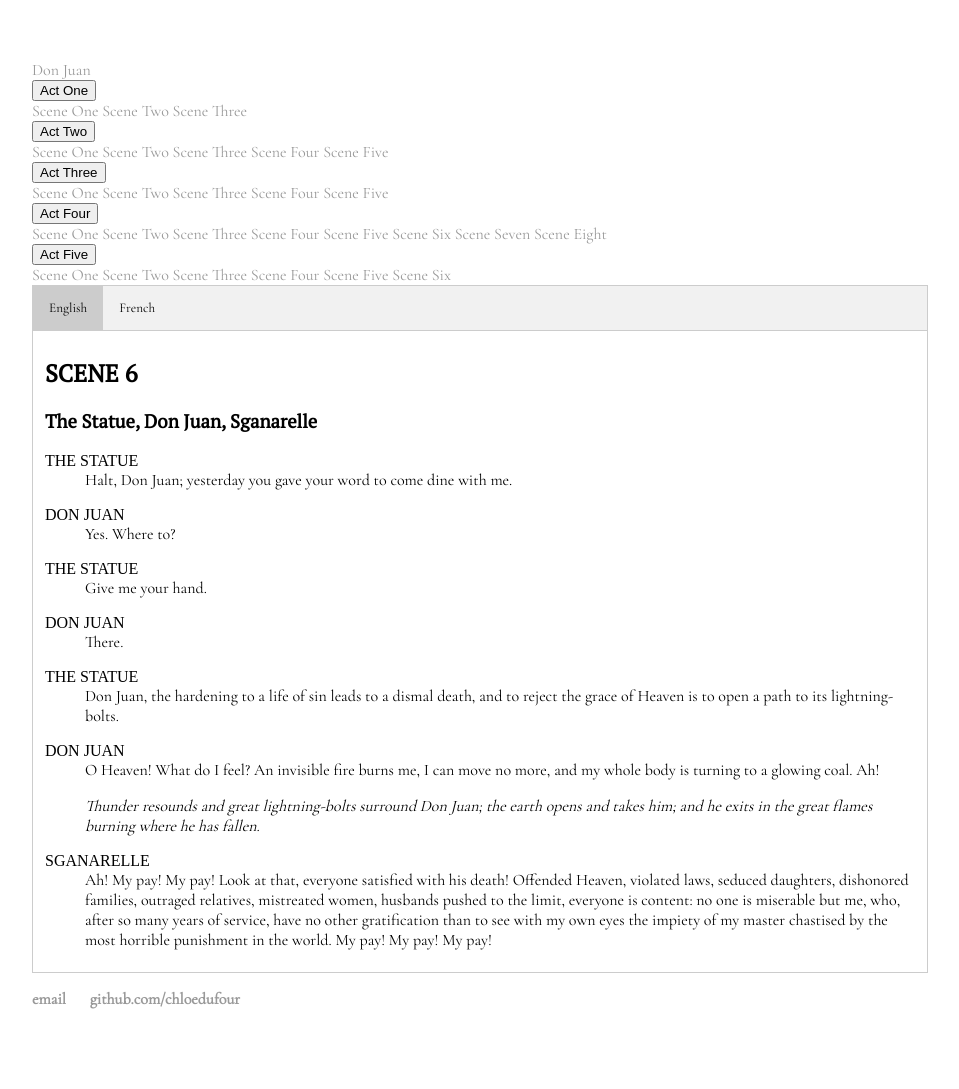
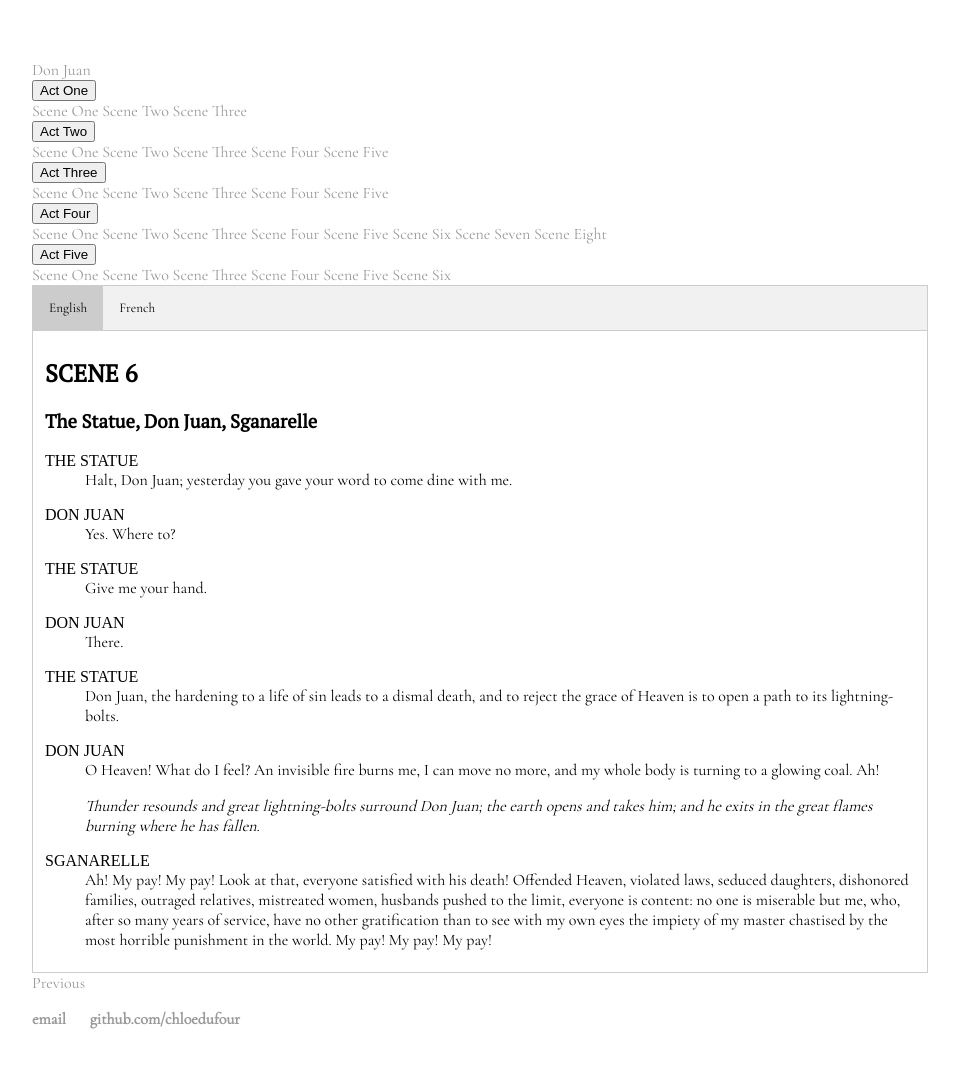
Before and after one commit to chloedufour/cdufour.github.io, a Jekyll site: the page built from final/DonJuan/Act5/enscene6.html, in a window 1280 px wide. Shown: the whole page, without its empty margins (160-1119 px from the left). Built offline with Jekyll 4.4.1, drawn with Linux system fonts in a browser that asks for light colours.

Commit message:
Update enscene6.html

```diff
--- a/final/DonJuan/Act5/enscene6.html
+++ b/final/DonJuan/Act5/enscene6.html
@@ -172,6 +172,8 @@
             </dd>
          </dl>
       </div>
+      <a class="prev" href="/final/DonJuan/Act5/enscene5.html">Previous</a>
+
       <script>
 function openCity(evt, cityName) {
     var i, tabcontent, tablinks;
```
